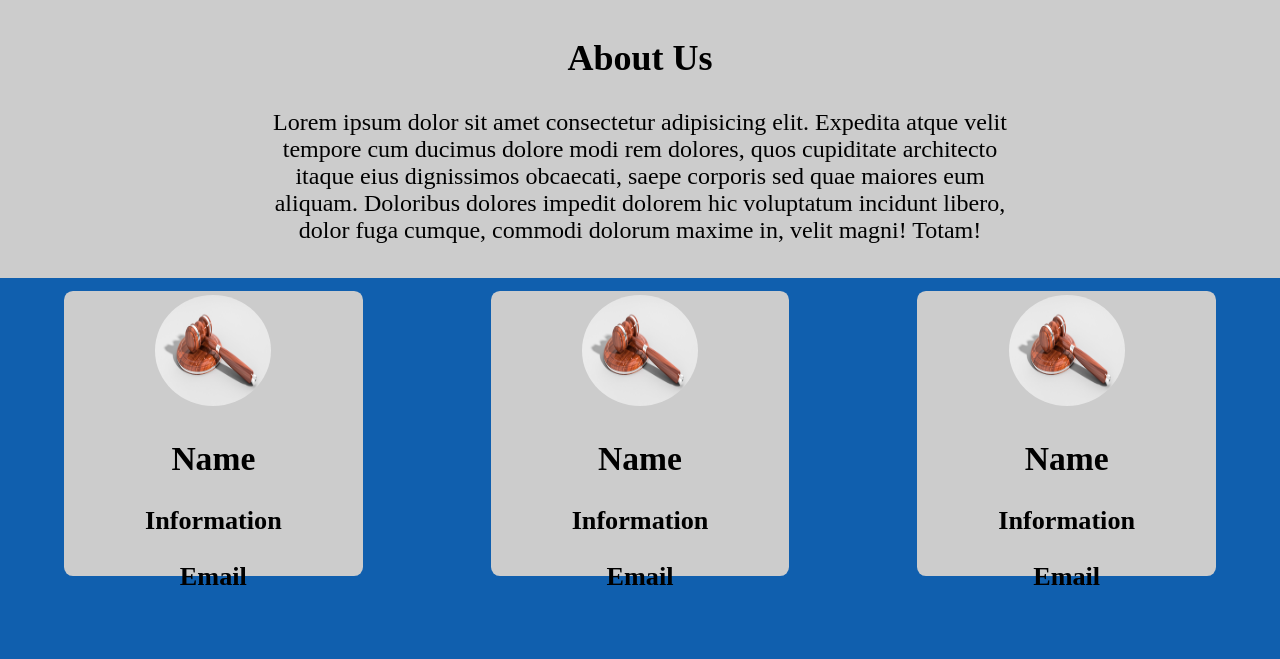
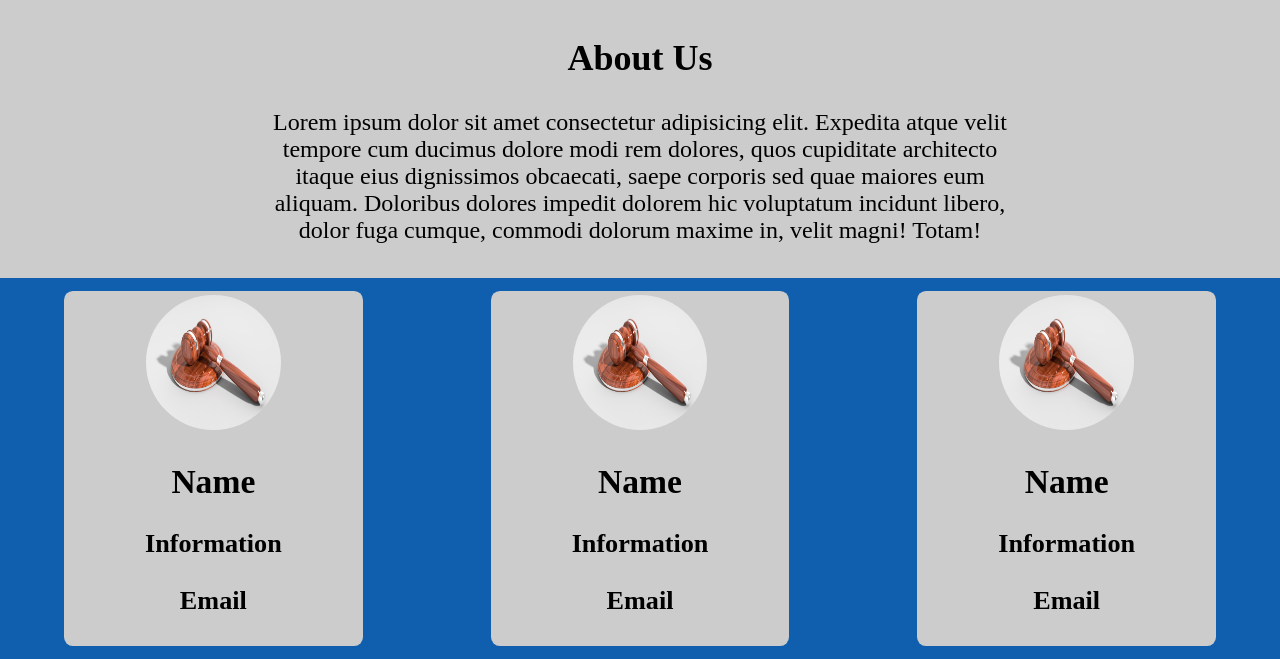
Before and after one commit to SartellSchoolDistrict/mocktrial, a plain HTML site: page index.html in a window 1280 px wide. Shown: the part 802-1461 px from the top of the page. Before the commit the page ends 1394 px from the top, so only its background shows below. Drawn offline with Linux system fonts and the light colour scheme.

Commit message:
Update style.css

```diff
--- a/style.css
+++ b/style.css
@@ -70,11 +70,12 @@ body, html {
   font-size: 1.4em;
   padding: 0.2em;
   border-radius: 0.4em;
+  width: 25%;
 }
 
 .contact img {
-  width: 40%;
-  height: 40%;
+  width: 6em;
+  height: 6em;
   border-radius: 50%;
 }
 
```
